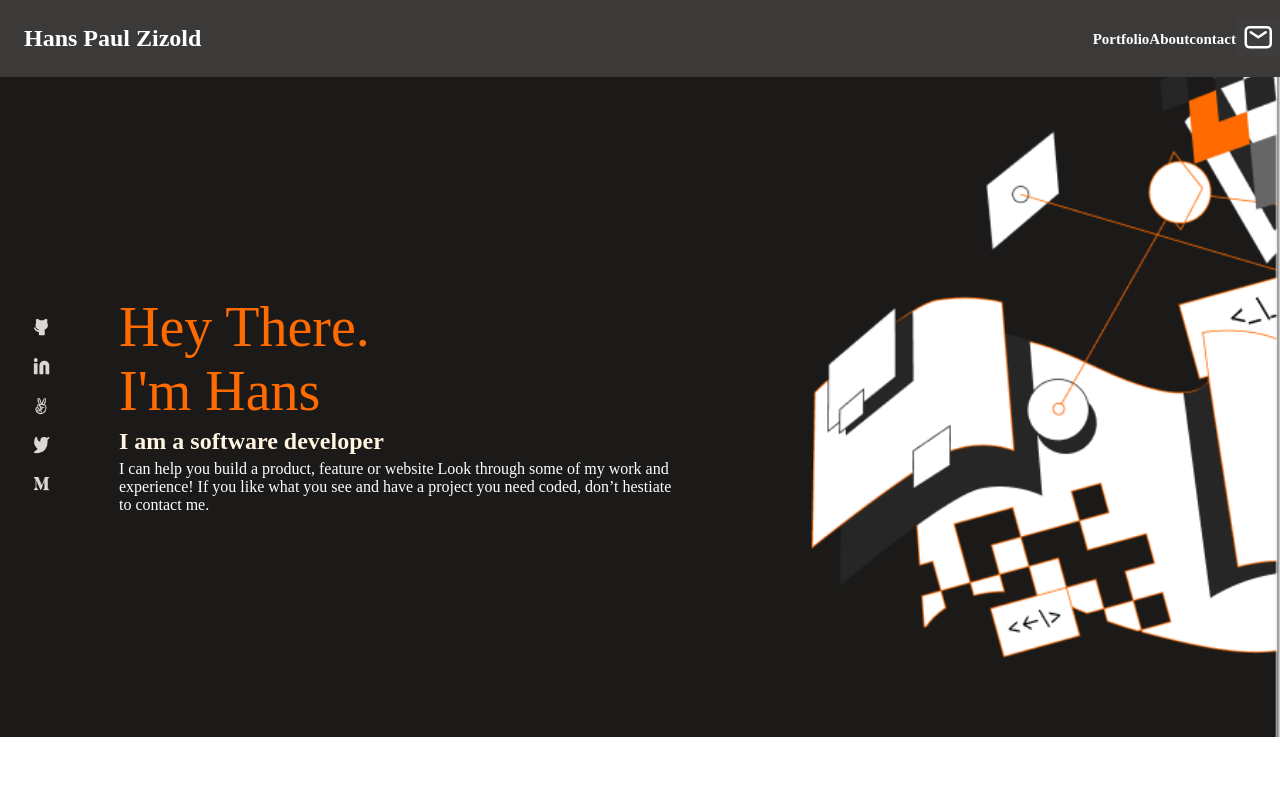
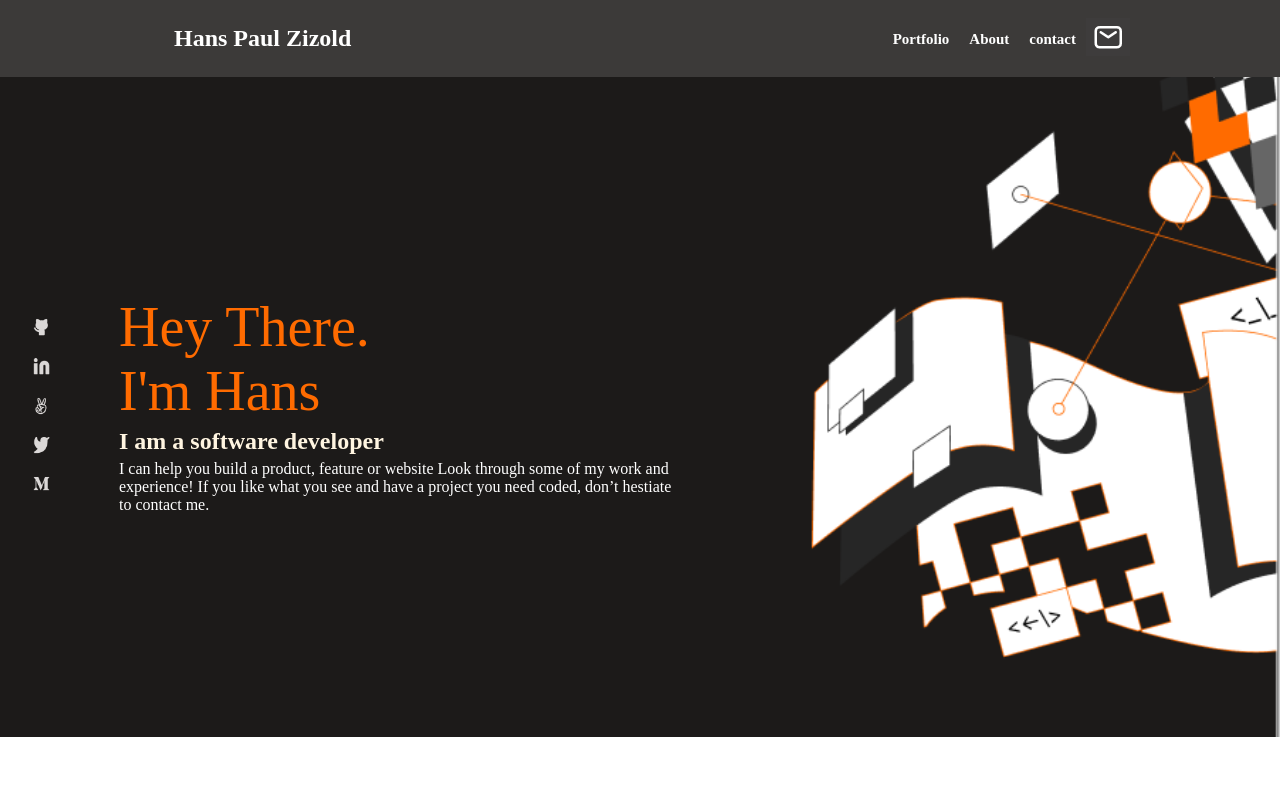
Before and after one commit to HansZizold/Portfolio, a plain HTML site: page index.html in a window 1280 px wide. Shown: the top 800 px of the page. Drawn offline with Linux system fonts and the light colour scheme.

Commit message:
nav menu added
Nav menu implemented
readme.md improved

```diff
--- a/styles.css
+++ b/styles.css
@@ -39,6 +39,12 @@ body {
   text-decoration: none;
 }
 
+@media (min-width: 768px) {
+  #name {
+    margin-left: 150px;
+  }
+}
+
 .boton {
   background-color: #3c3a39;
   border: none;
@@ -63,12 +69,13 @@ body {
   .menu {
     display: flex;
     align-items: center;
+    margin-right: 150px;
   }
 }
 
 @media (min-width: 768px) {
-  .li {
-    list-style: none;
+  .options {
+    margin: 0 10px;
   }
 }
 
```
Also changed, not shown: README.md.
